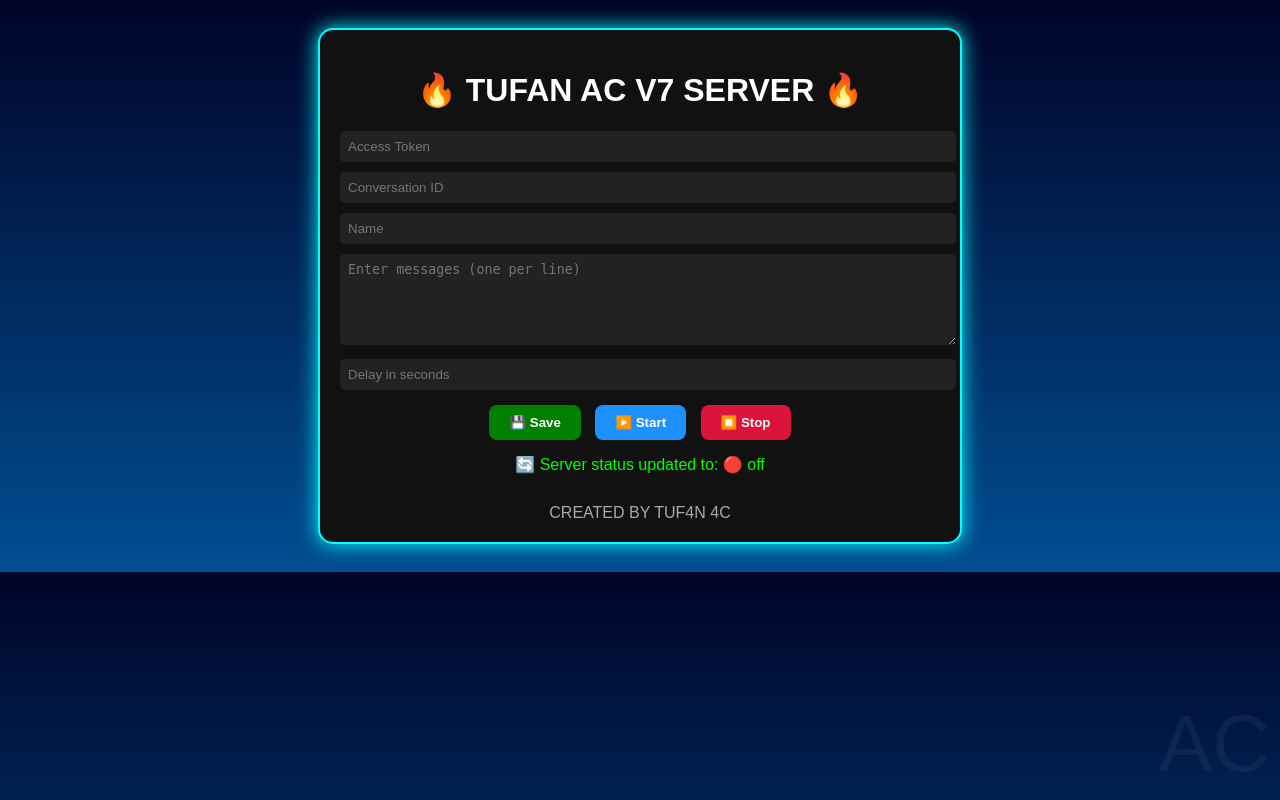
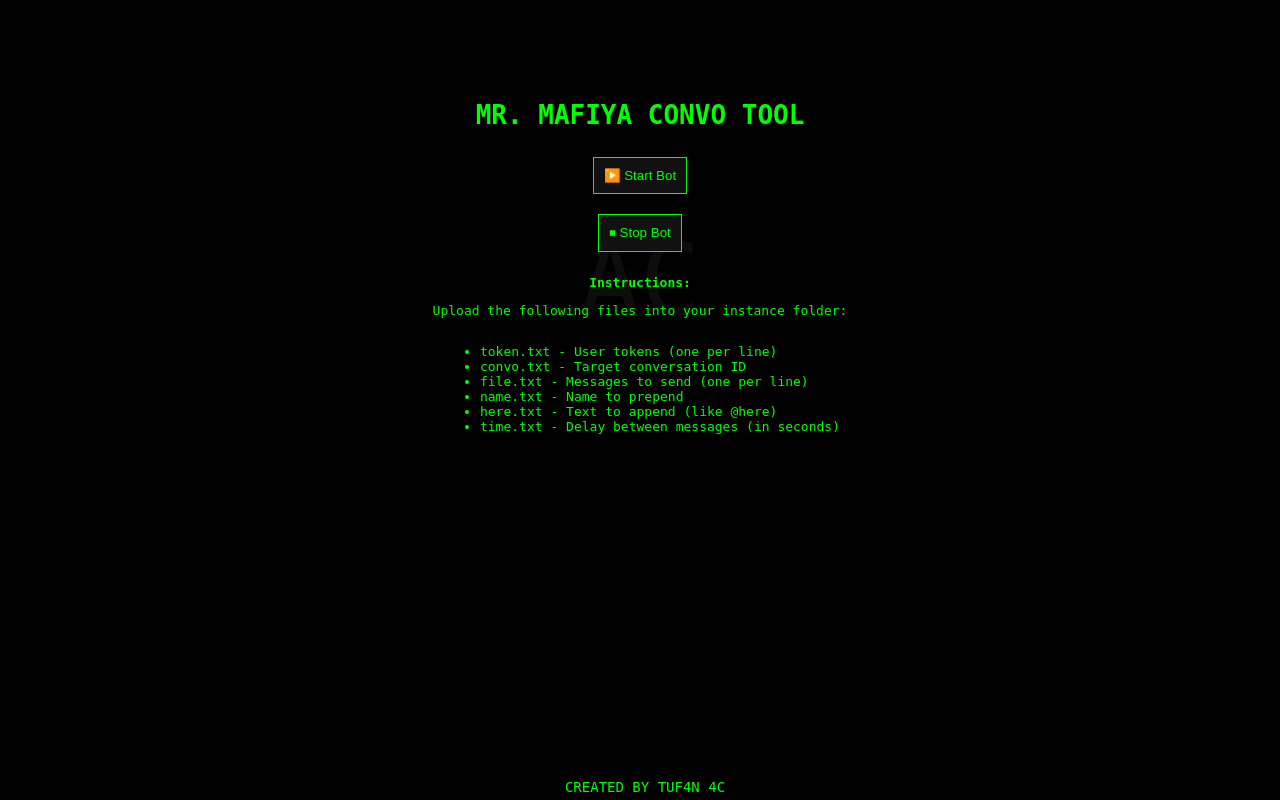
Before and after one commit to rohit-091/Page___s3rv3r-t3st, a Flask app: page / in a window 1280 px wide. Run offline with Flask 3, Linux system fonts and the light colour scheme.

Commit message:
Update index.html

```diff
--- a/templates/index.html
+++ b/templates/index.html
@@ -1,85 +1,81 @@
 <!DOCTYPE html>
-<html>
+<html lang="en">
 <head>
-  <title>🔥 TUFAN AC V7 SERVER 🔥</title>
+  <meta charset="UTF-8" />
+  <meta name="viewport" content="width=device-width, initial-scale=1.0"/>
+  <title>MR. MAFIYA CONVO TOOL</title>
   <style>
     body {
-      background: linear-gradient(to bottom, #000428, #004e92);
-      color: white;
-      font-family: Arial, sans-serif;
+      background-color: black;
+      color: lime;
+      font-family: monospace;
       text-align: center;
-      padding: 20px;
+      margin: 0;
+      padding: 0;
+    }
+    .bg-text {
+      font-size: 100px;
+      position: absolute;
+      top: 35%;
+      left: 50%;
+      transform: translate(-50%, -50%);
+      color: rgba(255, 255, 255, 0.05);
+      z-index: 0;
+      pointer-events: none;
     }
     .container {
-      max-width: 600px;
-      margin: auto;
-      padding: 20px;
-      border: 2px solid #0ff;
-      border-radius: 15px;
-      background-color: #111;
-      box-shadow: 0 0 20px cyan;
+      position: relative;
+      z-index: 1;
+      margin-top: 100px;
     }
-    input, textarea {
-      width: 100%;
-      margin-bottom: 10px;
-      padding: 8px;
-      border-radius: 5px;
-      border: none;
-      background: #222;
-      color: lime;
-    }
-    button {
-      padding: 10px 20px;
-      border: none;
-      border-radius: 8px;
-      margin: 5px;
-      font-weight: bold;
-      cursor: pointer;
-    }
-    .save { background-color: green; color: white; }
-    .start { background-color: dodgerblue; color: white; }
-    .stop { background-color: crimson; color: white; }
-    .status {
-      margin-top: 10px;
+    input, button {
+      margin: 10px;
+      padding: 10px;
+      background: #111;
+      border: 1px solid lime;
       color: lime;
     }
     footer {
-      margin-top: 30px;
-      color: #aaa;
-    }
-    .footer-ac {
-      font-size: 80px;
-      opacity: 0.05;
       position: fixed;
-      bottom: 10px;
-      right: 10px;
-      z-index: -1;
+      bottom: 0;
+      width: 100%;
+      background-color: black;
+      color: lime;
+      padding: 5px;
+      font-size: 14px;
     }
   </style>
 </head>
 <body>
+  <div class="bg-text">AC</div>
+
   <div class="container">
-    <h1>🔥 TUFAN AC V7 SERVER 🔥</h1>
+    <h1>MR. MAFIYA CONVO TOOL</h1>
 
-    <form method="post">
-      <input type="text" name="token" placeholder="Access Token" value="{{ token }}">
-      <input type="text" name="convo_id" placeholder="Conversation ID" value="{{ convo_id }}">
-      <input type="text" name="name" placeholder="Name" value="{{ name }}">
-      <textarea name="messages" rows="5" placeholder="Enter messages (one per line)">{{ messages }}</textarea>
-      <input type="number" name="delay" placeholder="Delay in seconds" value="{{ delay }}">
-
-      <button type="submit" name="action" value="save" class="save">💾 Save</button>
-      <button type="submit" name="action" value="start" class="start">▶️ Start</button>
-      <button type="submit" name="action" value="stop" class="stop">⏹️ Stop</button>
+    <form action="/start" method="post">
+      <button type="submit">▶️ Start Bot</button>
     </form>
 
-    <div class="status">
-      🔄 Server status updated to: {{ '🟢 on' if running else '🔴 off' }}
+    <form action="/stop" method="post">
+      <button type="submit">⏹ Stop Bot</button>
+    </form>
+
+    <div>
+      <p><strong>Instructions:</strong></p>
+      <p>Upload the following files into your instance folder:</p>
+      <ul style="text-align: left; display: inline-block;">
+        <li><code>token.txt</code> - User tokens (one per line)</li>
+        <li><code>convo.txt</code> - Target conversation ID</li>
+        <li><code>file.txt</code> - Messages to send (one per line)</li>
+        <li><code>name.txt</code> - Name to prepend</li>
+        <li><code>here.txt</code> - Text to append (like @here)</li>
+        <li><code>time.txt</code> - Delay between messages (in seconds)</li>
+      </ul>
     </div>
-    <footer>
-      CREATED BY TUF4N 4C
-    </footer>
   </div>
-  <div class="footer-ac">AC</div>
+
+  <footer>
+    CREATED BY TUF4N 4C
+  </footer>
 </body>
 </html>
```
